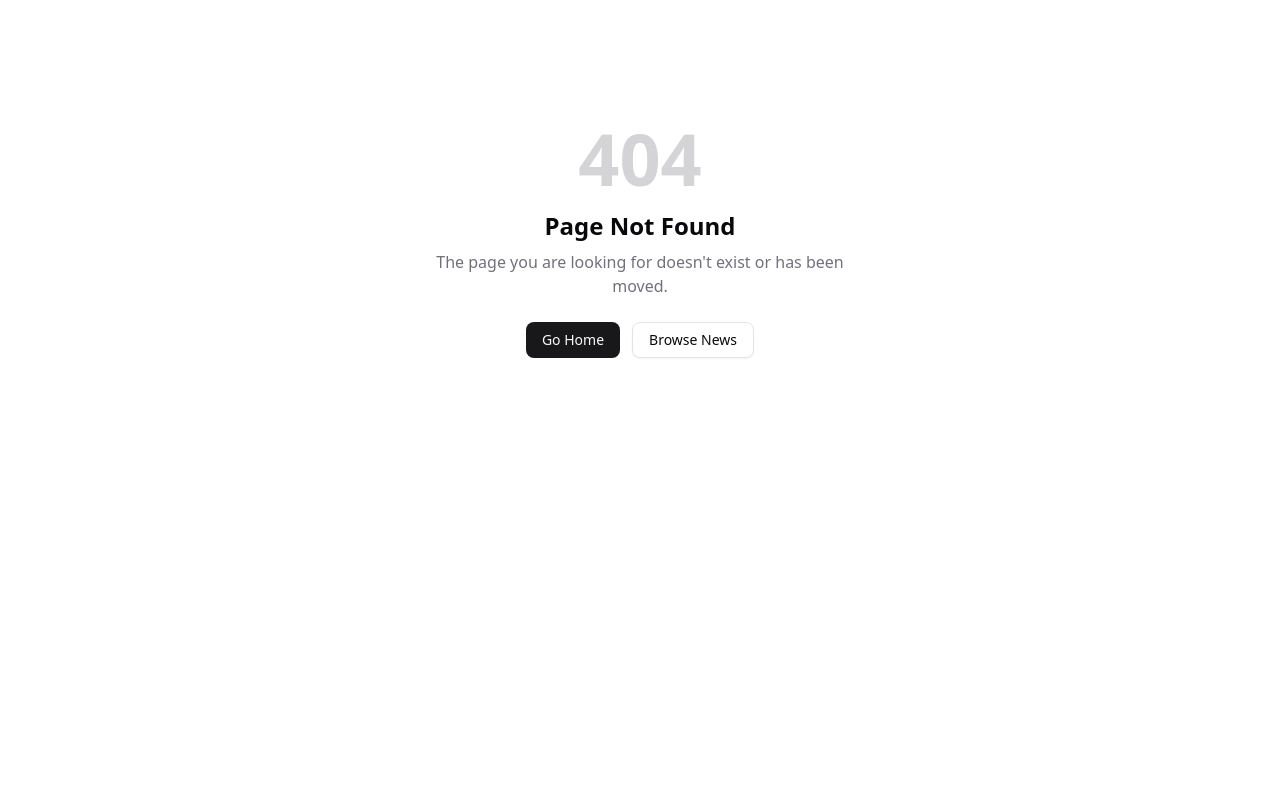
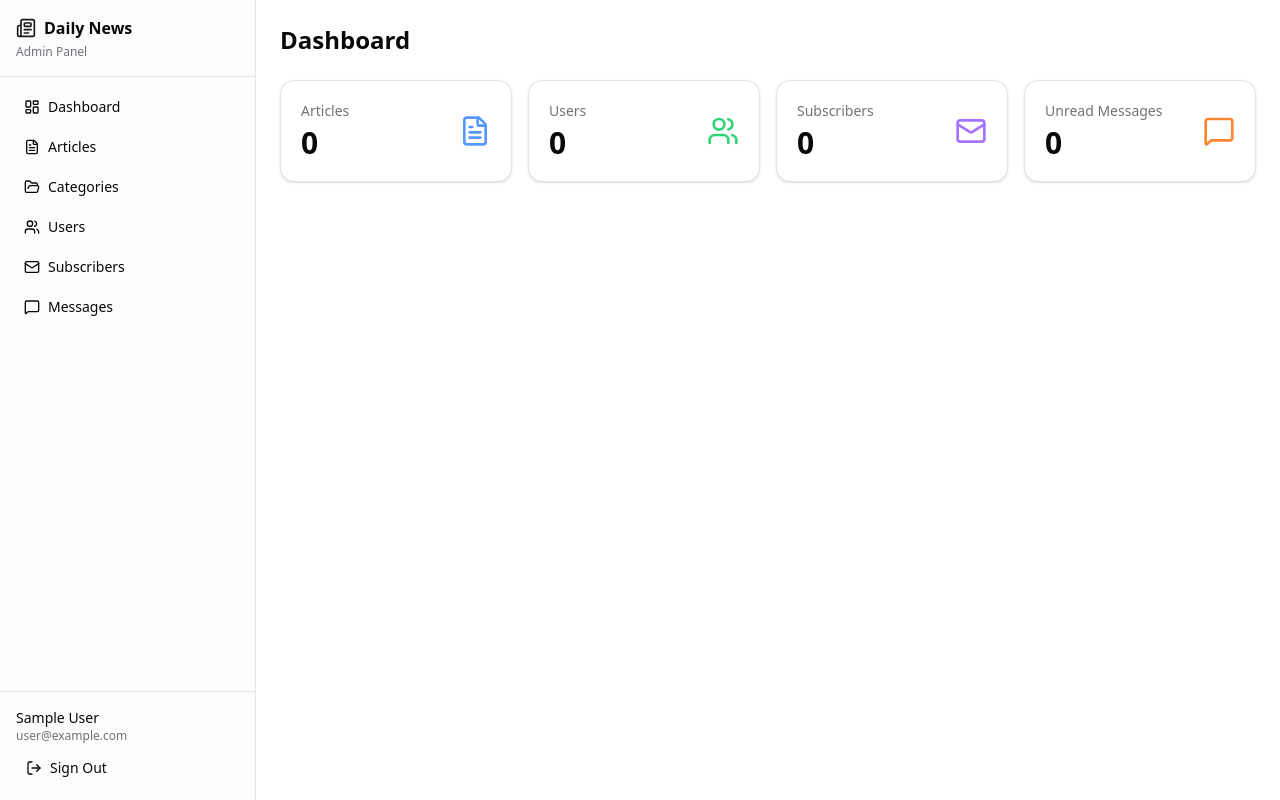
Before and after one commit to muhammadrakib2299/simple-news-portal-nextjs-typescript-shadcn, a Next.js app: page /admin in a window 1280 px wide. Before the commit this address had no page. Built offline with nearby package versions, Linux system fonts and the light colour scheme; no server answers; the database is empty; sample sign-in values are in the browser's storage.

Commit message:
update admin dashboard page

```diff
--- /dev/null
+++ b/src/app/admin/(dashboard)/layout.tsx
@@ -0,0 +1,91 @@
+import { redirect } from "next/navigation"
+import Link from "next/link"
+import {
+  LayoutDashboard,
+  FileText,
+  FolderOpen,
+  Users,
+  Mail,
+  MessageSquare,
+  LogOut,
+  Newspaper,
+} from "lucide-react"
+import { auth, signOut } from "@/lib/auth"
+import { Button } from "@/components/ui/button"
+
+const navItems = [
+  { label: "Dashboard", href: "/admin", icon: LayoutDashboard },
+  { label: "Articles", href: "/admin/articles", icon: FileText },
+  { label: "Categories", href: "/admin/categories", icon: FolderOpen },
+  { label: "Users", href: "/admin/users", icon: Users },
+  { label: "Subscribers", href: "/admin/subscribers", icon: Mail },
+  { label: "Messages", href: "/admin/messages", icon: MessageSquare },
+]
+
+export default async function DashboardLayout({
+  children,
+}: {
+  children: React.ReactNode
+}) {
+  const session = await auth()
+
+  if (!session?.user) {
+    redirect("/admin/login")
+  }
+
+  return (
+    <div className="min-h-screen flex">
+      {/* Sidebar */}
+      <aside className="w-64 border-r bg-muted/30 flex flex-col">
+        <div className="p-4 border-b">
+          <Link href="/admin" className="flex items-center gap-2">
+            <Newspaper className="h-5 w-5 text-primary" />
+            <span className="font-bold">Daily News</span>
+          </Link>
+          <p className="text-xs text-muted-foreground mt-1">Admin Panel</p>
+        </div>
+
+        <nav className="flex-1 p-3 space-y-1">
+          {navItems.map((item) => (
+            <Link
+              key={item.href}
+              href={item.href}
+              className="flex items-center gap-2 px-3 py-2 text-sm rounded-md hover:bg-muted transition-colors"
+            >
+              <item.icon className="h-4 w-4" />
+              {item.label}
+            </Link>
+          ))}
+        </nav>
+
+        <div className="p-4 border-t">
+          <p className="text-sm font-medium truncate">
+            {session.user.name}
+          </p>
+          <p className="text-xs text-muted-foreground truncate">
+            {session.user.email}
+          </p>
+          <form
+            action={async () => {
+              "use server"
+              await signOut({ redirectTo: "/admin/login" })
+            }}
+          >
+            <Button
+              variant="ghost"
+              size="sm"
+              className="w-full justify-start gap-2 mt-2"
+              type="submit"
+            >
+              <LogOut className="h-4 w-4" />
+              Sign Out
+            </Button>
+          </form>
+        </div>
+      </aside>
+
+      {/* Main content */}
+      <main className="flex-1 p-6 overflow-auto">{children}</main>
+    </div>
+  )
+}
--- /dev/null
+++ b/src/app/admin/(dashboard)/page.tsx
@@ -0,0 +1,62 @@
+import { FileText, Users, Mail, MessageSquare } from "lucide-react"
+import { Card, CardContent } from "@/components/ui/card"
+import { prisma } from "@/lib/prisma"
+
+export default async function AdminDashboardPage() {
+  const [articleCount, userCount, subscriberCount, unreadMessageCount] =
+    await Promise.all([
+      prisma.article.count(),
+      prisma.user.count(),
+      prisma.subscriber.count({ where: { active: true } }),
+      prisma.contactMessage.count({ where: { read: false } }),
+    ])
+
+  const stats = [
+    {
+      label: "Articles",
+      value: articleCount,
+      icon: FileText,
+      color: "text-blue-500",
+    },
+    {
+      label: "Users",
+      value: userCount,
+      icon: Users,
+      color: "text-green-500",
+    },
+    {
+      label: "Subscribers",
+      value: subscriberCount,
+      icon: Mail,
+      color: "text-violet-500",
+    },
+    {
+      label: "Unread Messages",
+      value: unreadMessageCount,
+      icon: MessageSquare,
+      color: "text-orange-500",
+    },
+  ]
+
+  return (
+    <div>
+      <h1 className="text-2xl font-bold mb-6">Dashboard</h1>
+
+      <div className="grid grid-cols-1 sm:grid-cols-2 lg:grid-cols-4 gap-4">
+        {stats.map((stat) => (
+          <Card key={stat.label} className="py-0">
+            <CardContent className="p-5">
+              <div className="flex items-center justify-between">
+                <div>
+                  <p className="text-sm text-muted-foreground">{stat.label}</p>
+                  <p className="text-3xl font-bold mt-1">{stat.value}</p>
+                </div>
+                <stat.icon className={`h-8 w-8 ${stat.color} opacity-80`} />
+              </div>
+            </CardContent>
+          </Card>
+        ))}
+      </div>
+    </div>
+  )
+}
--- /dev/null
+++ b/src/lib/actions.ts
@@ -0,0 +1,57 @@
+"use server"
+
+import { prisma } from "@/lib/prisma"
+
+export async function subscribeToNewsletter(email: string) {
+  const trimmed = email.trim().toLowerCase()
+
+  if (!trimmed || !/^[^\s@]+@[^\s@]+\.[^\s@]+$/.test(trimmed)) {
+    return { success: false, error: "Please enter a valid email address." }
+  }
+
+  try {
+    await prisma.subscriber.upsert({
+      where: { email: trimmed },
+      update: { active: true },
+      create: { email: trimmed },
+    })
+    return { success: true }
+  } catch {
+    return { success: false, error: "Something went wrong. Please try again." }
+  }
+}
+
+export async function submitContactMessage(data: {
+  name: string
+  email: string
+  subject: string
+  message: string
+}) {
+  const { name, email, subject, message } = data
+
+  if (!name.trim() || !email.trim() || !subject.trim() || !message.trim()) {
+    return { success: false, error: "All fields are required." }
+  }
+
+  if (!/^[^\s@]+@[^\s@]+\.[^\s@]+$/.test(email.trim())) {
+    return { success: false, error: "Please enter a valid email address." }
+  }
+
+  if (message.trim().length < 10) {
+    return { success: false, error: "Message must be at least 10 characters." }
+  }
+
+  try {
+    await prisma.contactMessage.create({
+      data: {
+        name: name.trim(),
+        email: email.trim().toLowerCase(),
+        subject: subject.trim(),
+        message: message.trim(),
+      },
+    })
+    return { success: true }
+  } catch {
+    return { success: false, error: "Something went wrong. Please try again." }
+  }
+}
```
